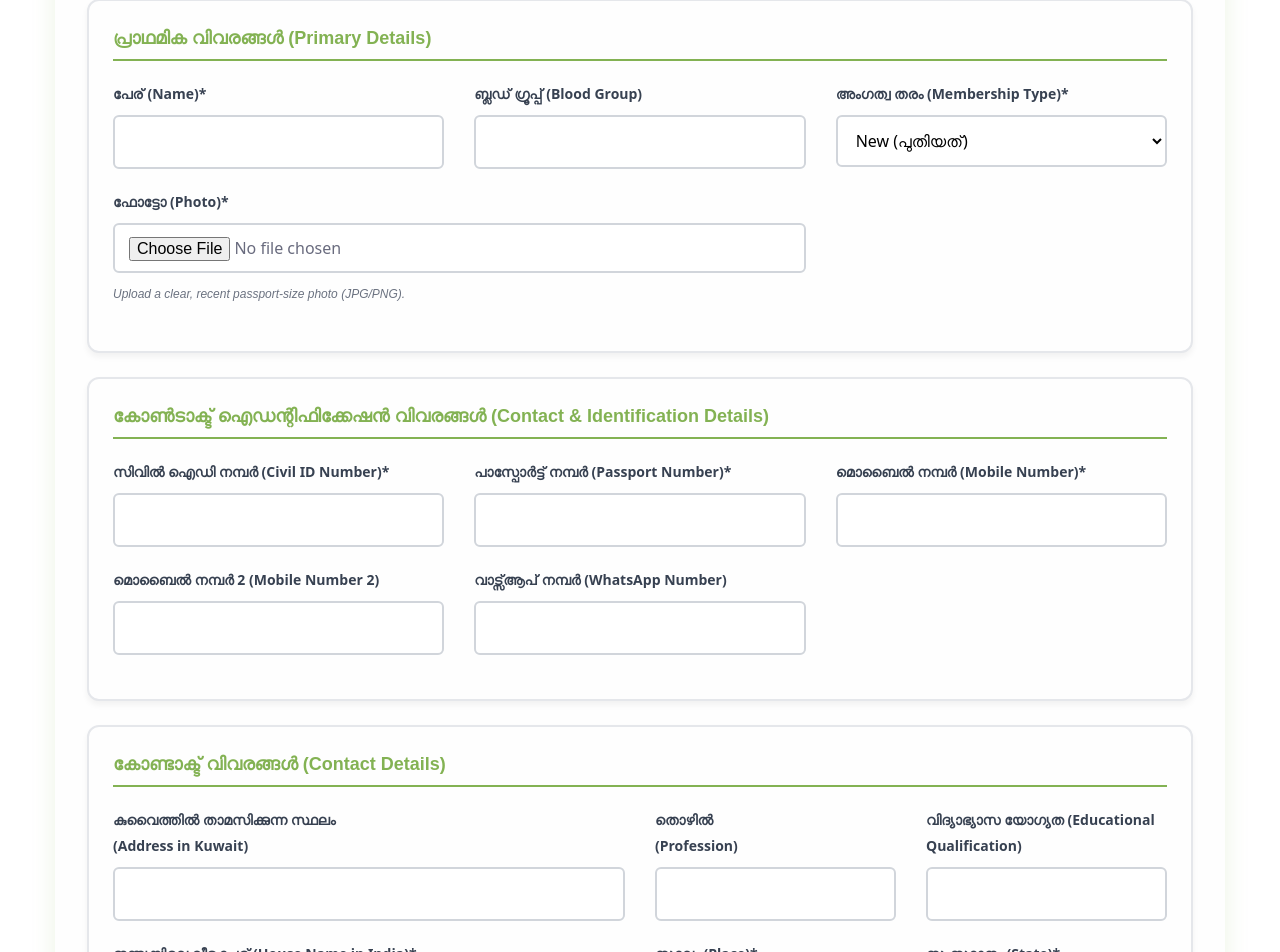
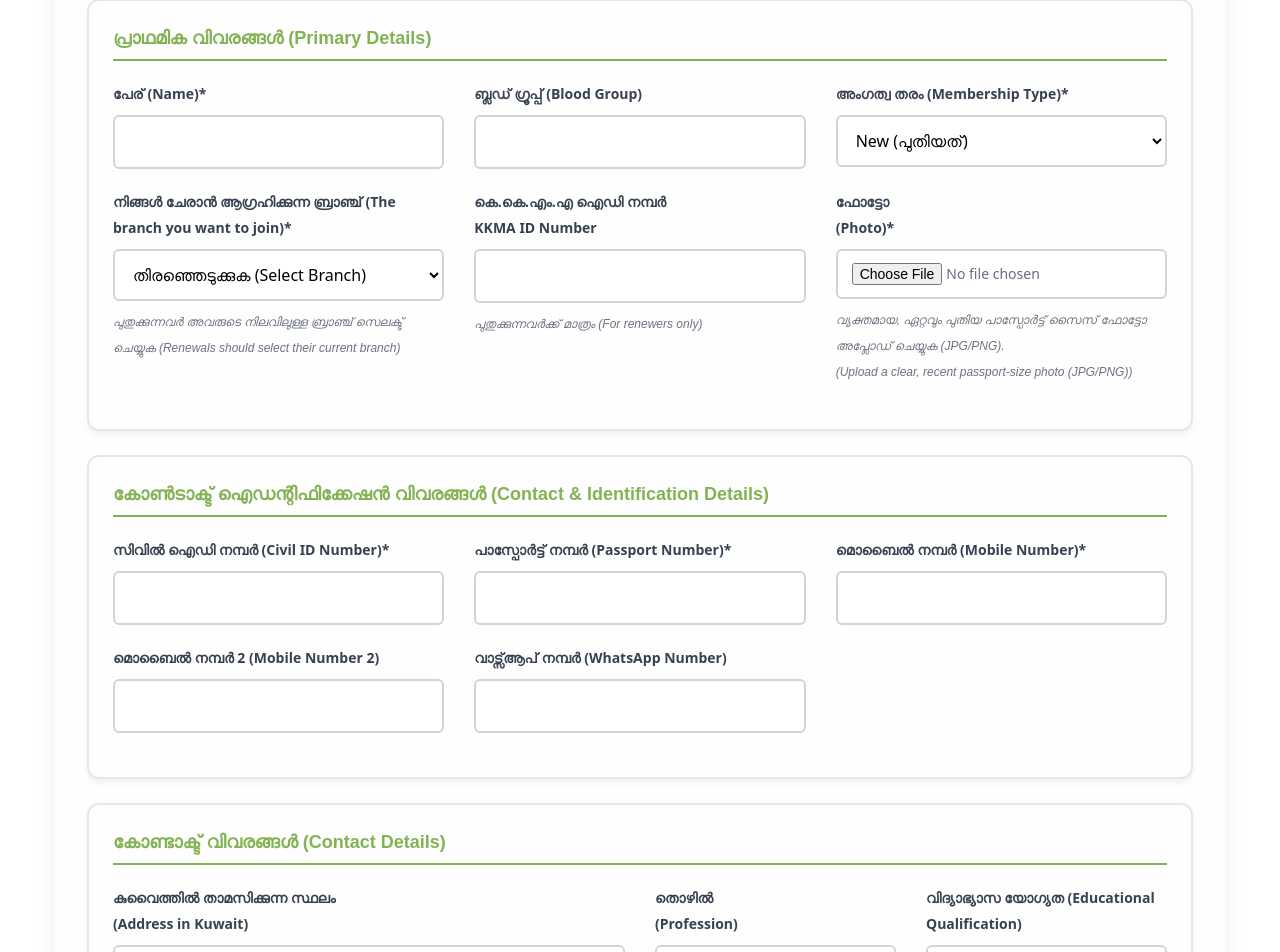
Before and after one commit to shirin-sha/kkma, a React (Vite) app in the folder client/: page /membership/register in a window 1280 px wide. Shown: the part 745-1697 px from the top of the page. Built offline with nearby package versions, Linux system fonts and the light colour scheme; no server answers.

Commit message:
LASTEST FORM CHANGES

```diff
--- a/client/src/pages/admin/MembershipDetail.tsx
+++ b/client/src/pages/admin/MembershipDetail.tsx
@@ -31,16 +31,7 @@ export default function AdminMembershipDetail(): React.JSX.Element {
   const handleDownloadPdf = async () => {
     const element = document.getElementById("pdf-content");
     if (!element) return;
-     // Before PDF generation, hide select dropdowns and show input fields for better PDF rendering
-    const selectElements = element.querySelectorAll('.branch-select');
-    const inputElements = element.querySelectorAll('.pdf-branch-value');
 
-    selectElements.forEach((select) => {
-      (select as HTMLElement).style.display = 'none';
-    });
-    inputElements.forEach((input) => {
-      (input as HTMLElement).style.display = 'block';
-    });
     const pdf = new jsPDF("p", "mm", "a4");
     const pdfWidth = pdf.internal.pageSize.getWidth();
 
@@ -229,34 +220,6 @@ export default function AdminMembershipDetail(): React.JSX.Element {
                 </div>
               )}
 
-              {/* Official use only */}
-              <div className="sidebar-widget" style={{
-                padding: 24,
-                border: '2px solid #e5e7eb',
-                borderRadius: 12,
-                marginBottom: 24,
-                background: '#fefefe',
-                boxShadow: '0 4px 6px rgba(0, 0, 0, 0.05)'
-              }}>
-                <h4 style={{
-                  marginBottom: 12,
-                  color: '#83b253',
-                  fontSize: 18,
-                  fontWeight: 700,
-                  borderBottom: '2px solid #83b253',
-                  paddingBottom: 8
-                }}>FOR OFFICIAL USE ONLY (ഉദ്യോഗസ്ഥ ഉപയോഗത്തിന് മാത്രം)</h4>
-                <div style={{ display: 'grid', gridTemplateColumns: 'repeat(3, minmax(0, 1fr))', gap: 12, marginBottom: '20px' }}>
-                  <InputField label="സോണല്‍ (Zone)" value={item.extra?.zone || ''} />
-                  <BranchDropdown label="ബ്രാഞ്ച് (Branch)" value={item.extra?.branch || item.branch || ''} />
-                  <InputField label="യൂണിറ്റ് (Unit)" value={item.extra?.unit || ''} />
-                </div>
-                <div style={{ display: 'grid', gridTemplateColumns: 'repeat(3, minmax(0, 1fr))', gap: 12, marginTop: 8, marginBottom: '20px' }}>
-                  <InputField label="കെ.കെ.എം.എ ഐഡി (KKMA ID)" value={item.extra?.recommenderKkmaId || ''} />
-                  <InputField label="BRANCH APPROVED BY (NAME) " value={item.extra?.branchApprovedByName || ''} />
-                  <InputField label="DATE (DD/MM/YYYY) (തീയ്യതി)" value={item.extra?.branchApprovedDate || ''} placeholder="DD/MM/YYYY" />
-                </div>
-              </div>
             </div>
 
 
@@ -278,96 +241,6 @@ function Field(props: { label: string; value: React.ReactNode; full?: boolean })
   )
 }
 
-function InputField(props: { label: string; value?: string; placeholder?: string }): React.JSX.Element {
-  const { label, value, placeholder } = props
-  return (
-    <div>
-      <div className="field-label" style={{ fontWeight: 600, color: '#374151', marginBottom: 8, display: 'block', fontSize: '14px' }} dangerouslySetInnerHTML={{ __html: label }}></div>
-      <input type="text" defaultValue={value || ''} placeholder={placeholder} style={{ width: '100%', color: '#111827', border: '2px solid #d1d5db', borderRadius: 6, padding: '12px 14px', background: '#fff', fontSize: '16px', transition: 'border-color 0.2s ease, box-shadow 0.2s ease' }} />
-    </div>
-  )
-}
-
-function BranchDropdown(props: { label: string; value?: string }): React.JSX.Element {
-  const { label, value } = props
-  const [selectedBranch, setSelectedBranch] = useState(value || '')
-
-  const branchOptions = [
-    'ABBASIYA',
-    'ABU HALEEFA',
-    'CITY',
-    'FAHAHEEL',
-    'FARWANIYA',
-    'FINTHAS',
-    'HAWALLY',
-    'JAHARA',
-    'JLEEB',
-    'KARNATAKA',
-    'KHAITHAN',
-    'MAHABOULA',
-    'MANGAF',
-    'SABHAN',
-    'SALMIYA'
-  ]
-
-  const handleBranchChange = (e: React.ChangeEvent<HTMLSelectElement>) => {
-    const newValue = e.target.value
-    setSelectedBranch(newValue)
-
-    // Update the hidden input field for PDF generation
-    const hiddenInput = e.target.parentElement?.querySelector('.pdf-branch-value') as HTMLInputElement
-    if (hiddenInput) {
-      hiddenInput.value = newValue
-    }
-  }
-
-  return (
-    <div>
-      <div className="field-label" style={{ fontWeight: 600, color: '#374151', marginBottom: 8, display: 'block', fontSize: '14px' }} dangerouslySetInnerHTML={{ __html: label }}></div>
-      {/* Hidden input for PDF generation - shows the selected value as text */}
-      <input
-        type="text"
-        value={selectedBranch}
-        readOnly
-        style={{
-          width: '100%',
-          color: '#111827',
-          border: '2px solid #d1d5db',
-          borderRadius: 6,
-          padding: '12px 14px',
-          background: '#fff',
-          fontSize: '16px',
-          display: 'none' // Hidden by default, shown during PDF generation
-        }}
-        className="pdf-branch-value"
-      />
-      {/* Select dropdown for editing */}
-      <select
-        value={selectedBranch}
-        onChange={handleBranchChange}
-        style={{
-          width: '100%',
-          color: '#111827',
-          border: '2px solid #d1d5db',
-          borderRadius: 6,
-          padding: '12px 14px',
-          background: '#fff',
-          fontSize: '16px',
-          transition: 'border-color 0.2s ease, box-shadow 0.2s ease',
-          cursor: 'pointer'
-        }}
-        className="branch-select"
-      >
-        <option value="">Select Branch</option>
-        {branchOptions.map((branch) => (
-          <option key={branch} value={branch}>
-            {branch}
-          </option>
-        ))}
-      </select>
-    </div>
-  )
-}
 
 function DetailBody({ baseUrl, selected }: { baseUrl: string; selected: any }) {
   return (
@@ -382,10 +255,16 @@ function DetailBody({ baseUrl, selected }: { baseUrl: string; selected: any }) {
       <div style={{ marginTop: 16 }}>
 
         <div style={{ display: 'grid', gridTemplateColumns: 'repeat(3, minmax(0, 1fr))', gap: 12, marginBottom: '20px' }}>
-          <Field label="സിവില്‍ ഐഡി നമ്പര് (Civil ID Number)*" value={selected.extra?.civilId || '—'} />
-          <Field label="പാസ്പോർട്ട് നമ്പര് (Passport Number)*" value={selected.extra?.passport || '—'} />
+        <Field label="നിങ്ങൾ ചേരാൻ ആഗ്രഹിക്കുന്ന ബ്രാഞ്ച് (The branch you want to join)" value={selected.branch || '—'} />
+          <Field label="കെ.കെ.എം.എ ഐഡി നമ്പർ<br/>KKMA ID Number" value={selected.extra?.kkmaId || '—'} />
+          <Field label="സിവില്‍ ഐഡി നമ്പര് <br/>(Civil ID Number)*" value={selected.extra?.civilId || '—'} />
+        </div>
+        <div style={{ display: 'grid', gridTemplateColumns: 'repeat(3, minmax(0, 1fr))', gap: 12, marginBottom: '20px' }}>
+          <Field label="പാസ്പോർട്ട് നമ്പര് <br/>(Passport Number)*" value={selected.extra?.passport || '—'} />
           <Field label="മൊബൈൽ നമ്പര്‍ (Mobile Number)" value={selected.phone || '—'} />
           <Field label="മൊബൈൽ നമ്പര്‍ 2 (Mobile Number 2)" value={selected.extra?.mobile2 || '—'} />
+        </div>
+        <div style={{ display: 'grid', gridTemplateColumns: 'repeat(3, minmax(0, 1fr))', gap: 12, marginBottom: '20px' }}>
           <Field label="വാട്സ്ആപ്പ് നമ്പര്‍ (WhatsApp Number)" value={selected.extra?.whatsappnumber || '—'} />
         </div>
       </div>
--- a/client/src/pages/membership/Register.tsx
+++ b/client/src/pages/membership/Register.tsx
@@ -5,6 +5,8 @@ type EmergencyContact = { name: string; relation: string; phone: string }
 
 type FormState = {
   membershipType: 'new' | 'renew'
+  branch: string
+  kkmaId: string
   fullName: string
   bloodGroup: string
   civilId: string
@@ -46,6 +48,8 @@ export default function Register(): React.JSX.Element {
 
   const [form, setForm] = useState<FormState>({
     membershipType: 'new',
+    branch: '',
+    kkmaId: '',
     fullName: '',
     bloodGroup: '',
     civilId: '',
@@ -132,12 +136,14 @@ export default function Register(): React.JSX.Element {
     try {
       const fd = new FormData()
       fd.append('applicationType', form.membershipType)
+      fd.append('branch', form.branch)
       fd.append('fullName', form.fullName)
       fd.append('phone', form.mobile)
       fd.append('address', form.addressinKuwait)
       if (form.photo) fd.append('photo', form.photo)
 
       const extra = {
+        kkmaId: form.kkmaId,
         bloodGroup: form.bloodGroup,
         civilId: form.civilId,
         passport: form.passport,
@@ -170,7 +176,7 @@ export default function Register(): React.JSX.Element {
       if (res.ok && data?.ok) {
         setMessage('Application submitted successfully.')
         setForm({
-          membershipType: 'new', fullName: '', bloodGroup: '', civilId: '', mobile: '', mobile2: '', whatsappnumber: '',
+          membershipType: 'new', branch: '', kkmaId: '', fullName: '', bloodGroup: '', civilId: '', mobile: '', mobile2: '', whatsappnumber: '',
           addressinKuwait: '', proffession: '', qualification: '', addressinIndia: '', contactnumberinIndia: '', contactnumberiindia2: '',
           emergencyContacts: [ { name: '', relation: '', phone: '' }, { name: '', relation: '', phone: '' } ], acknowledge: false, photo: null,
           passport: '',
@@ -295,20 +301,61 @@ export default function Register(): React.JSX.Element {
                     </div>
                   </div>
                   <div className="row clearfix">
-                    <div className="col-md-8 col-sm-12 form-group" style={{ marginBottom: '20px' }}>
-                      <label style={{ fontWeight: 600, color: '#374151', marginBottom: 8, display: 'block' }}>ഫോട്ടോ (Photo)*</label>
-                      <input type="file" name="photo" accept="image/*" onChange={handleChange} required style={{
-                        ...inputBoxStyle,
-                        padding: '10px 14px',
-                        cursor: 'pointer'
-                      }} />
-                      <p style={{ fontSize: 12, color: '#6b7280', marginTop: 8, fontStyle: 'italic' }}>Upload a clear, recent passport-size photo (JPG/PNG).</p>
+                  <div className="col-md-4 col-sm-12 form-group" style={{ marginBottom: '20px' }}>
+                      <label style={{ fontWeight: 600, color: '#374151', marginBottom: 8, display: 'block' }}>നിങ്ങൾ ചേരാൻ ആഗ്രഹിക്കുന്ന ബ്രാഞ്ച് (The branch you want to join)*</label>
+                      <select name="branch" value={form.branch} onChange={handleChange} required style={inputBoxStyle}>
+                        <option value="">തിരഞ്ഞെടുക്കുക (Select Branch)</option>
+                        <option value="ABBASIYA">ABBASIYA</option>
+                        <option value="ABU HALEEFA">ABU HALEEFA</option>
+                        <option value="CITY">CITY</option>
+                        <option value="FAHAHEEL">FAHAHEEL</option>
+                        <option value="FARWANIYA">FARWANIYA</option>
+                        <option value="FINTHAS">FINTHAS</option>
+                        <option value="HAWALLY">HAWALLY</option>
+                        <option value="JAHARA">JAHARA</option>
+                        <option value="JLEEB">JLEEB</option>
+                        <option value="KARNATAKA">KARNATAKA</option>
+                        <option value="KHAITHAN">KHAITHAN</option>
+                        <option value="MAHABOULA">MAHABOULA</option>
+                        <option value="MANGAF">MANGAF</option>
+                        <option value="SABHAN">SABHAN</option>
+                        <option value="SALMIYA">SALMIYA</option>
+                      </select>
+                      <p style={{ fontSize: 12, color: '#6b7280', marginTop: 8, fontStyle: 'italic' }}>പുതുക്കുന്നവർ അവരുടെ നിലവിലുള്ള ബ്രാഞ്ച് സെലക്ട് ചെയ്യുക (Renewals should select their current branch)</p>
                     </div>
-                  {previewUrl && <div className="col-md-4 col-sm-12 form-group" style={{ textAlign: 'center' }}>
-                      <div style={{ display: 'inline-block', border: '2px solid #83b253', borderRadius: 8, padding: 8, background: '#f9fafb' }}>
-                        <img src={previewUrl || 'https://via.placeholder.com/120x120?text=Preview'} alt="Preview" style={{ width: 120, height: 120, objectFit: 'cover', borderRadius: 6 }} />
+
+                    <div className="col-md-4 col-sm-12 form-group" style={{ marginBottom: '20px' }}>
+                      <label style={{ fontWeight: 600, color: '#374151', marginBottom: 8, display: 'block' }}>കെ.കെ.എം.എ ഐഡി നമ്പർ <br/>KKMA ID Number</label>
+                      <input type="text" name="kkmaId" value={form.kkmaId} onChange={handleChange} style={inputBoxStyle} />
+                      <p style={{ fontSize: 12, color: '#6b7280', marginTop: 8, fontStyle: 'italic' }}>പുതുക്കുന്നവർക്ക് മാത്രം (For renewers only)</p>
+                    </div>
+
+                    <div className="col-md-4 col-sm-12 form-group" style={{ marginBottom: '20px' }}>
+                      <label style={{ fontWeight: 600, color: '#374151', marginBottom: 8, display: 'block' }}>ഫോട്ടോ <br/> (Photo)*</label>
+                      <div style={{ display: 'flex', gap: 12, alignItems: 'flex-start' }}>
+                        <div style={{ flex: 1 }}>
+                          <input type="file" name="photo" accept="image/*" onChange={handleChange} required style={{
+                            ...inputBoxStyle,
+                            padding: '10px 14px',
+                            cursor: 'pointer',
+                            fontSize: '14px'
+                          }} />
+                        </div>
+                        {previewUrl && (
+                          <div style={{ flexShrink: 0 }}>
+                            <img src={previewUrl} alt="Preview" style={{
+                              width: 60,
+                              height: 60,
+                              objectFit: 'cover',
+                              borderRadius: 6,
+                              border: '2px solid #83b253',
+                              background: '#f9fafb'
+                            }} />
+                          </div>
+                        )}
                       </div>
-                    </div>}
+                      <p style={{ fontSize: 12, color: '#6b7280', marginTop: 8, fontStyle: 'italic' }}>വ്യക്തമായ, ഏറ്റവും പുതിയ പാസ്പോർട്ട് സൈസ് ഫോട്ടോ അപ്ലോഡ് ചെയ്യുക (JPG/PNG).<br/>(Upload a clear, recent passport-size photo (JPG/PNG))</p>
+                    </div>
                   </div>
                 </div>
 
```
